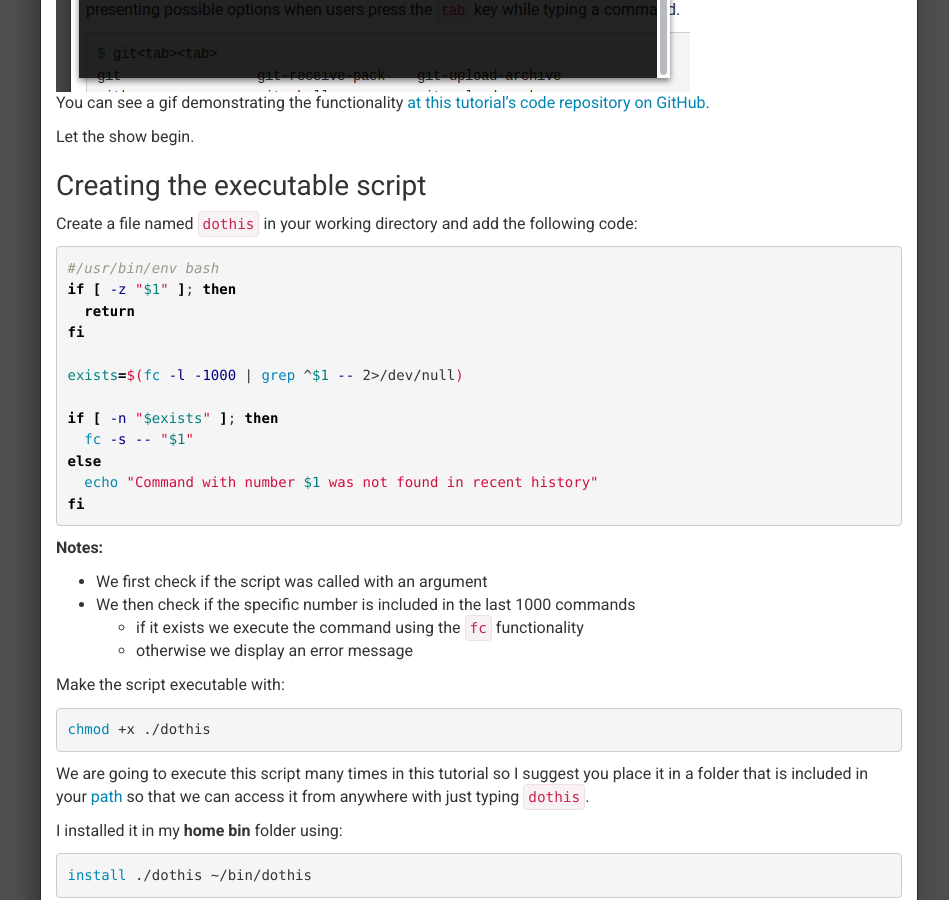
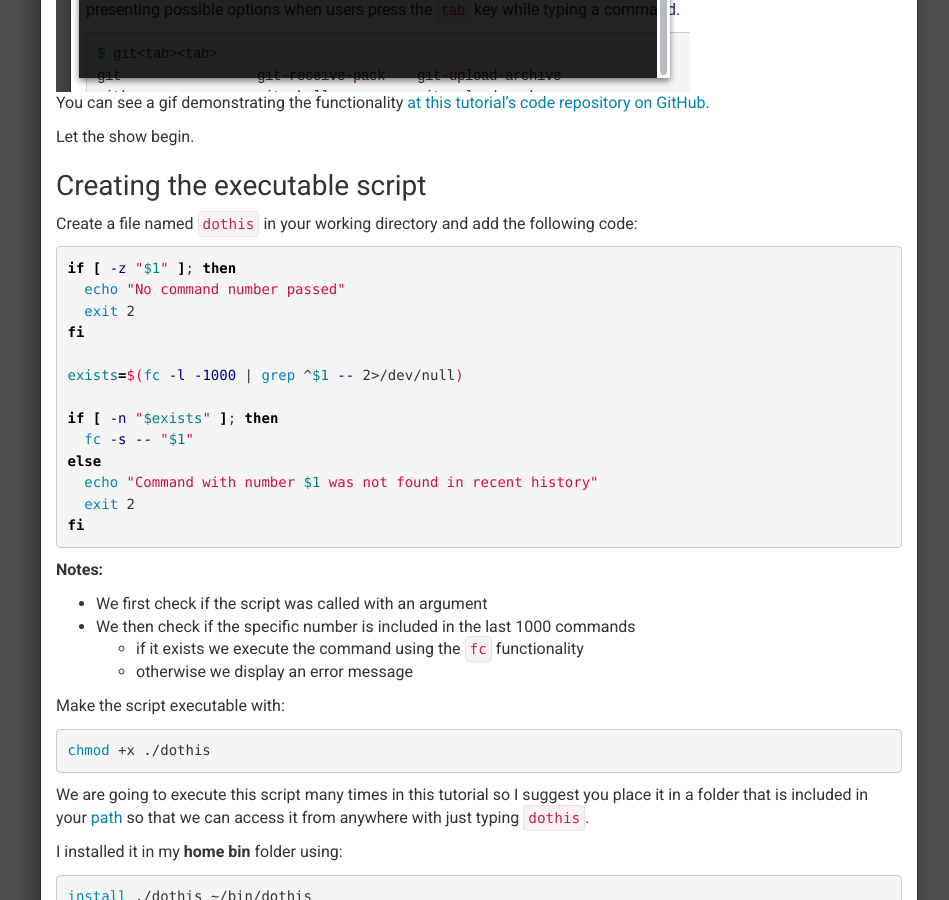
Before and after one commit to iridakos/iridakos.github.io, a Jekyll site: the page built from _posts/2018-02-28-bash-programmable-completion-tutorial.markdown, in a window 1280 px wide and 900 px high, scrolled down 1574 px. Shown: the whole window, without its empty margins (15-964 px from the left). Built offline with Jekyll 4.4.1, drawn with Linux system fonts in a browser that asks for light colours; nearby versions of some CDN libraries; comment, search, counter and statistics services are not loaded.

Commit message:
Update 2018-02-28-bash-programmable-completion-tutorial.markdown

````diff
--- a/_posts/2018-02-28-bash-programmable-completion-tutorial.markdown
+++ b/_posts/2018-02-28-bash-programmable-completion-tutorial.markdown
@@ -71,9 +71,9 @@ Let the show begin.
 Create a file named `dothis` in your working directory and add the following code:
 
 ```bash
-#/usr/bin/env bash
 if [ -z "$1" ]; then
-  return
+  echo "No command number passed"
+  exit 2
 fi
 
 exists=$(fc -l -1000 | grep ^$1 -- 2>/dev/null)
@@ -82,6 +82,7 @@ if [ -n "$exists" ]; then
   fc -s -- "$1"
 else
   echo "Command with number $1 was not found in recent history"
+  exit 2
 fi
 ```
 
````
